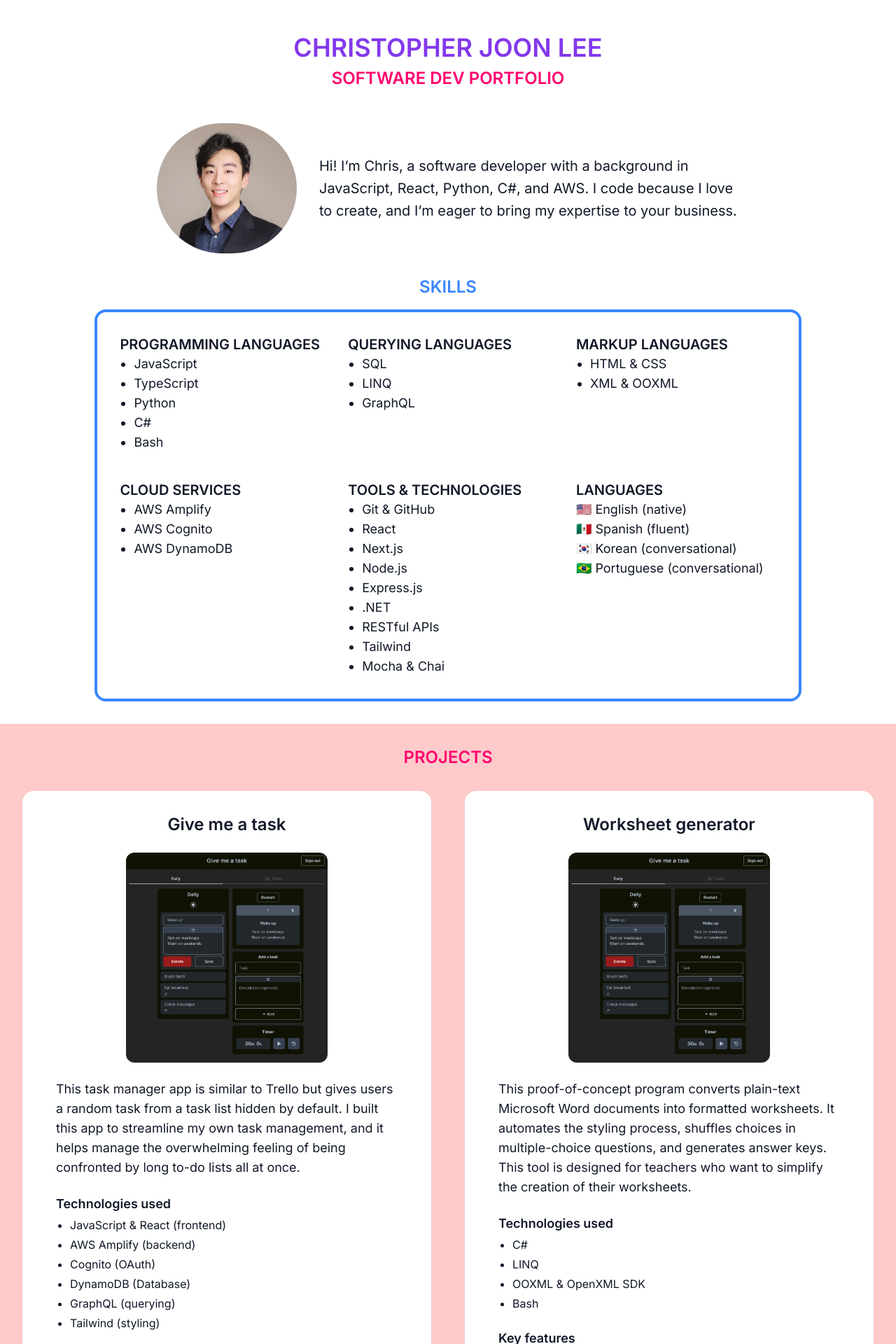
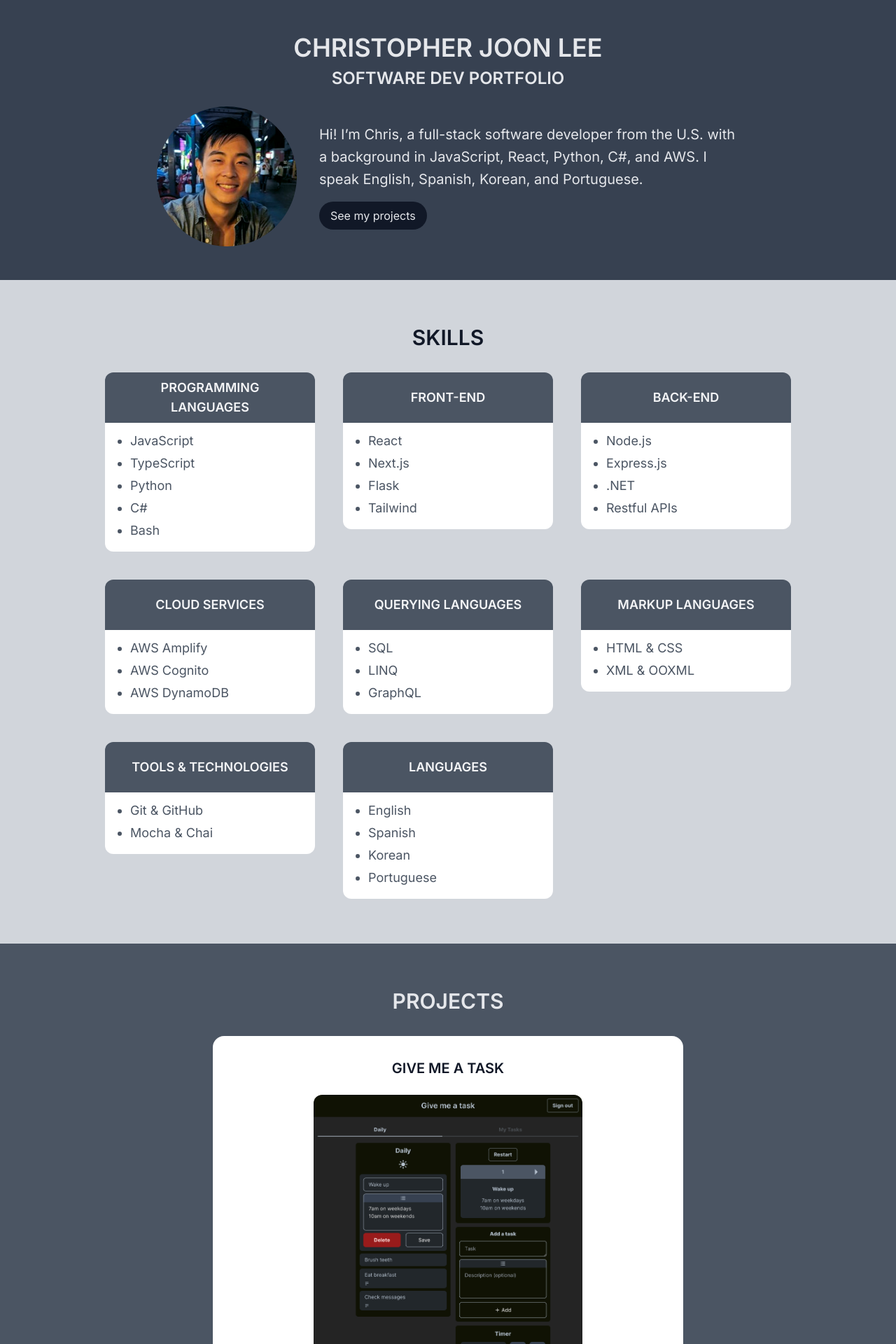
Before and after one commit to chrisjoonlee/portfolio, a Next.js app in the folder portfolio/: page / in a window 1280 px wide. Shown: the top 1920 px of the page at 70% size. Built offline with nearby package versions, Linux system fonts and the light colour scheme.

Commit message:
Changed structure of portfolio. Added new styles

```diff
--- a/portfolio/src/app/List.tsx
+++ /dev/null
@@ -1,18 +0,0 @@
-type ListProps = {
-    title: string;
-    items: string[];
-    bullets?: boolean;
-}
-
-export default function List({ title, items, bullets = true }: ListProps) {
-    return (
-        <div>
-            <h3 className="text-gray-900 font-semibold uppercase text-xl">
-                {title}
-            </h3>
-            <ul className={`text-gray-900 text-lg ${bullets && "list-disc pl-5"}`}>
-                {items.map((item, index) => <li key={index}>{item}</li>)}
-            </ul>
-        </div>
-    );
-}
--- a/portfolio/src/app/ProjectCard.tsx
+++ b/portfolio/src/app/ProjectCard.tsx
@@ -1,41 +1,36 @@
-// "use client";
-
 import { Project } from "@/data/projects";
 import Image, { StaticImageData } from "next/image";
-import { useEffect, useState } from "react";
+import { FaGithub } from "react-icons/fa";
 
 type ProjectCardProps = {
-    img: StaticImageData;
     project: Project;
 }
 
-export default function ProjectCard({ img, project }: ProjectCardProps) {
-    // const [dimensions, setDimensions] = useState({ width: 0, height: 0 });
-
-    // useEffect(() => {
-    //     const image = new window.Image();
-    //     image.src = img.src;
-    //     image.onload = () => {
-    //         setDimensions({ width: img.width, height: img.height }
-    //         );
-    //     };
-    // }, []);
-
+export default function ProjectCard({ project }: ProjectCardProps) {
     return (
-        <div className="flex flex-col space-y-6 text-gray-900 items-center bg-white px-12 py-8 rounded-2xl mb-12">
+        <div className="flex flex-col space-y-6 text-gray-900 items-center bg-white px-12 pt-8 pb-12 rounded-2xl max-w-2xl">
             {/* Title */}
-            <h3 className="text-2xl font-semibold">
+            <h3 className="text-xl font-semibold uppercase">
                 {project.title}
             </h3>
 
             {/* Image */}
-            <div className="w-72">
-                <Image
-                    src={img}
-                    alt="Give me a task image"
-                    className="rounded-xl"
-                />
-            </div>
+            <Image
+                src={project.image}
+                alt={`Preview image for ${project.title}`}
+                className="rounded-xl w-96 h-auto"
+            />
+
+            {/* GitHub button */}
+            <button
+                onClick={() => { window.open(project.gitHubUrl), "_blank", "noopener,noreferrer" }}
+                className="bg-gray-800 text-gray-200 px-5 py-2 rounded-full hover:bg-black transition-colors flex items-center space-x-2"
+            >
+                <FaGithub size={20} />
+                <span>GitHub Repo</span>
+            </button>
+
+
             {/* Description */}
             <p className="text-lg">
                 {project.description}
--- /dev/null
+++ b/portfolio/src/app/SkillCard.tsx
@@ -0,0 +1,27 @@
+type SkillCardProps = {
+    title: string;
+    items: string[];
+    bullets?: boolean;
+}
+
+export default function SkillCard({ title, items, bullets = true }: SkillCardProps) {
+    return (
+        <div className="rounded-xl w-[300px]">
+
+            {/* Title */}
+            <div className="bg-gray-600 px-6 py-2 rounded-t-xl h-[72px] flex items-center justify-center">
+                <h3 className="text-gray-100 font-semibold uppercase text-lg max-w-22 text-center">
+                    {title}
+                </h3>
+            </div>
+
+            {/* List */}
+            <div className="px-4 pt-3 pb-4 bg-white rounded-b-xl">
+                <ul className={`text-gray-600 text-lg flex flex-col space-y-1
+                    ${bullets && "list-disc pl-5"}`}>
+                    {items.map((item, index) => <li key={index}>{item}</li>)}
+                </ul>
+            </div>
+        </div>
+    );
+}
--- a/portfolio/src/app/layout.tsx
+++ b/portfolio/src/app/layout.tsx
@@ -16,7 +16,7 @@ export default function RootLayout({
 }>) {
   return (
     <html lang="en">
-      <body className={`${inter.className} bg-white`}>{children}</body>
+      <body className={`${inter.className} bg-gray-700`}>{children}</body>
     </html>
   );
 }
--- a/portfolio/src/app/page.tsx
+++ b/portfolio/src/app/page.tsx
@@ -1,5 +1,8 @@
+"use client";
+
+import React, { useRef } from 'react';
 import Image from "next/image";
-import List from "./List";
+import SkillCard from "./SkillCard";
 import ProjectCard from './ProjectCard';
 import { ImLinkedin } from "react-icons/im";
 import { FaGithub } from "react-icons/fa";
@@ -7,9 +10,11 @@ import { FaGithub } from "react-icons/fa";
 
 import {
   programmingLanguages,
+  frontEnd,
+  backEnd,
+  cloudServices,
   queryingLanguages,
   markupLanguages,
-  cloudServices,
   tools,
   languages
 } from '../data/skills';
@@ -19,25 +24,35 @@ import {
   worksheetGenerator
 } from '../data/projects';
 
-import proPic from '../media/pro_pic.png';
+import proPic from '../media/pro_pic2.jpg';
 import giveMeATaskImg from '../media/give_me_a_task.png';
+import worksheetGeneratorImg from '../media/worksheet_generator_1.jpg';
 
 export default function Home() {
+  const projectsRef = useRef<HTMLDivElement>(null);
+
+  const handleScrollToProjects = () => {
+    if (projectsRef.current)
+      projectsRef.current.scrollIntoView({ behavior: 'smooth' });
+  };
+
   return (
-    <main className="flex flex-col bg-white h-screen py-12 space-y-8 items-center">
+    <main className="flex flex-col h-screen items-center">
 
-      {/* Header */}
-      <section className="mb-4 space-y-2 text-center">
-        <h1 className="text-myPurple text-4xl font-semibold uppercase leading-30">
+      <section className="bg-gray-700 w-full py-12">
+
+        {/* Title */}
+        <section className="mb-6 space-y-2 text-center px-8">
+          <h1 className="text-gray-200 text-4xl font-semibold uppercase leading-30">
             Christopher Joon Lee
           </h1>
-        <h2 className="text-myPink text-2xl uppercase font-semibold">
+          <h2 className="text-gray-200 text-2xl uppercase font-semibold">
             Software Dev Portfolio
           </h2>
         </section>
 
         {/* Introduction */}
-      <section className="flex space-y-8 items-center text-center max-w-4xl px-8
+        <section className="flex space-y-8 items-center max-w-4xl px-8 mx-auto
           flex-col sm:space-y-0 sm:flex-row sm:space-x-8 sm:text-left">
           <Image
             src={proPic}
@@ -45,51 +60,68 @@ export default function Home() {
             width={200}
             className="rounded-full"
           />
-        <p className="text-gray-900 text-xl leading-8">
-          Hi! I’m Chris, a software developer with a background in JavaScript, React, Python, C#, and AWS. I code because I love to create, and I’m eager to bring my expertise to your business.
+
+          <div>
+            <p className="text-gray-200 text-xl leading-8 text-center sm:text-left">
+              Hi! I’m Chris, a full-stack software developer from the U.S. with a background in JavaScript, React, Python, C#, and AWS. I speak English, Spanish, Korean, and Portuguese.
             </p>
+            <button
+              onClick={handleScrollToProjects}
+              className="bg-gray-900 px-4 py-2 rounded-full text-gray-200 mt-4 hover:bg-black transition-colors"
+            >
+              See my projects
+            </button>
+          </div>
+        </section>
+
       </section>
 
       {/* Skills */}
-      <section className="flex flex-col space-y-4 mx-8">
-        <h2 className="text-myBlue uppercase font-semibold text-2xl text-center">
+      <section className="flex flex-col px-8 py-16 bg-gray-300 w-full">
+        <h2 className="text-gray-900 uppercase font-semibold text-3xl text-center mb-8">
           Skills
         </h2>
 
-        <div className="grid grid-cols-1 gap-10 border-4 border-myBlue rounded-2xl p-8
-            sm:grid-cols-2 lg:grid-cols-3 mx-auto">
-          <List title="Programming Languages" items={programmingLanguages} />
-          <List title="Querying Languages" items={queryingLanguages} />
-          <List title="Markup Languages" items={markupLanguages} />
-          <List title="Cloud Services" items={cloudServices} />
-          <List title="Tools & Technologies" items={tools} />
-          <List title="Languages" items={languages} bullets={false} />
+        <div className="grid grid-cols-1 gap-10 rounded-2xl
+            md:grid-cols-2 xl:grid-cols-3 mx-auto">
+          <SkillCard title="Programming Languages" items={programmingLanguages} />
+          <SkillCard title="Front-End" items={frontEnd} />
+          <SkillCard title="Back-End" items={backEnd} />
+          <SkillCard title="Cloud Services" items={cloudServices} />
+          <SkillCard title="Querying Languages" items={queryingLanguages} />
+          <SkillCard title="Markup Languages" items={markupLanguages} />
+          <SkillCard title="Tools & Technologies" items={tools} />
+          <SkillCard title="Languages" items={languages} />
         </div>
 
       </section>
 
       {/* Projects */}
-      <section className="bg-red-200 px-8">
-        <h2 className="text-myPink uppercase font-semibold text-2xl text-center my-8">
+      <section
+        ref={projectsRef}
+        className="bg-gray-600 px-8 py-16 w-full"
+      >
+        <h2 className="text-gray-200 uppercase font-semibold text-3xl text-center mb-8">
           Projects
         </h2>
 
-        <div className="grid grid-cols-1 gap-12
-            lg:grid-cols-2">
+        <div className="flex flex-col justify-center items-center space-y-12
+            2xl:flex-row 2xl:items-start 2xl:space-x-12 2xl:space-y-0">
           <ProjectCard
-            img={giveMeATaskImg}
+            // img={giveMeATaskImg}
             project={giveMeATask}
           />
 
           <ProjectCard
-            img={giveMeATaskImg}
+            // img={worksheetGeneratorImg}
             project={worksheetGenerator}
           />
         </div>
       </section>
 
       {/* Experience */}
-      <section className="px-8 flex flex-col space-y-4 max-w-4xl py-6 w-full text-gray-900">
+      <section className="px-8 flex flex-col space-y-4 py-16 w-full text-gray-900 bg-white">
+        <div className="max-w-4xl mx-auto w-full">
           <h2 className="text-2xl font-semibold uppercase">
             Experience
           </h2>
@@ -97,10 +129,12 @@ export default function Home() {
           <p className="text-gray-900 text-lg">
             Before transitioning to software development, I worked as a UX designer and project manager at a large startup, an editor and translator at a publishing company, a music producer at an independent record label, and an educator. My programming experience includes collaborating with peers, managing code repositories, and delivering fully functional applications through various personal projects.
           </p>
+        </div>
       </section>
 
       {/* Contact */}
-      <section className="text-gray-900 px-8 max-w-4xl flex flex-col space-y-4 pb-12 w-full">
+      <section className="text-gray-900 px-8 flex flex-col space-y-4 pb-16 w-full bg-white">
+        <div className="max-w-4xl mx-auto w-full">
           <h2 className="font-semibold text-2xl uppercase">
             Contact
           </h2>
@@ -114,7 +148,7 @@ export default function Home() {
           </p>
 
           {/* Socials */}
-        <div className="flex space-x-4 pt-3">
+          <div className="flex space-x-6 pt-3">
             <a
               href="https://www.linkedin.com/in/christopher-lee-77473152/"
               target="_blank"
@@ -128,6 +162,7 @@ export default function Home() {
               <FaGithub className="text-[#24292e]" size={36} />
             </a>
           </div>
+        </div>
       </section>
     </main>
   );
--- a/portfolio/src/data/projects.ts
+++ b/portfolio/src/data/projects.ts
@@ -1,5 +1,10 @@
+import { StaticImageData } from 'next/image';
+import giveMeATaskImg from '../media/give_me_a_task.png';
+import worksheetGeneratorImg from '../media/worksheet_generator_1.jpg';
+
 export type Project = {
     title: string;
+    image: StaticImageData;
     technologies: string[];
     description: string;
     features: string[];
@@ -8,6 +13,7 @@ export type Project = {
 
 export const giveMeATask: Project = {
     title: "Give me a task",
+    image: giveMeATaskImg,
     technologies: [
         "JavaScript & React (frontend)",
         "AWS Amplify (backend)",
@@ -33,6 +39,7 @@ export const giveMeATask: Project = {
 
 export const worksheetGenerator: Project = {
     title: "Worksheet generator",
+    image: worksheetGeneratorImg,
     technologies: [
         "C#",
         "LINQ",
--- a/portfolio/src/data/skills.ts
+++ b/portfolio/src/data/skills.ts
@@ -4,6 +4,26 @@ export const programmingLanguages = [
     "Python",
     "C#",
     "Bash"
+];
+
+export const frontEnd = [
+    "React",
+    "Next.js",
+    "Flask",
+    "Tailwind"
+];
+
+export const backEnd = [
+    "Node.js",
+    "Express.js",
+    ".NET",
+    "Restful APIs"
+];
+
+export const cloudServices = [
+    "AWS Amplify",
+    "AWS Cognito",
+    "AWS DynamoDB"
 ];
 
 export const queryingLanguages = [
@@ -17,27 +37,14 @@ export const markupLanguages = [
     "XML & OOXML"
 ];
 
-export const cloudServices = [
-    "AWS Amplify",
-    "AWS Cognito",
-    "AWS DynamoDB"
-];
-
 export const tools = [
     "Git & GitHub",
-    "React",
-    "Next.js",
-    "Node.js",
-    "Express.js",
-    ".NET",
-    "RESTful APIs",
-    "Tailwind",
     "Mocha & Chai"
 ];
 
 export const languages = [
-    "🇺🇸 English (native)",
-    "🇲🇽 Spanish (fluent)",
-    "🇰🇷 Korean (conversational)",
-    "🇧🇷 Portuguese (conversational)"
+    "English",
+    "Spanish",
+    "Korean",
+    "Portuguese"
 ];
```
Also changed, not shown: portfolio/src/media/pro_pic2.jpg (added), portfolio/src/media/worksheet_generator_1.jpg (added). Lines whose indentation alone changed are shown as unchanged.
